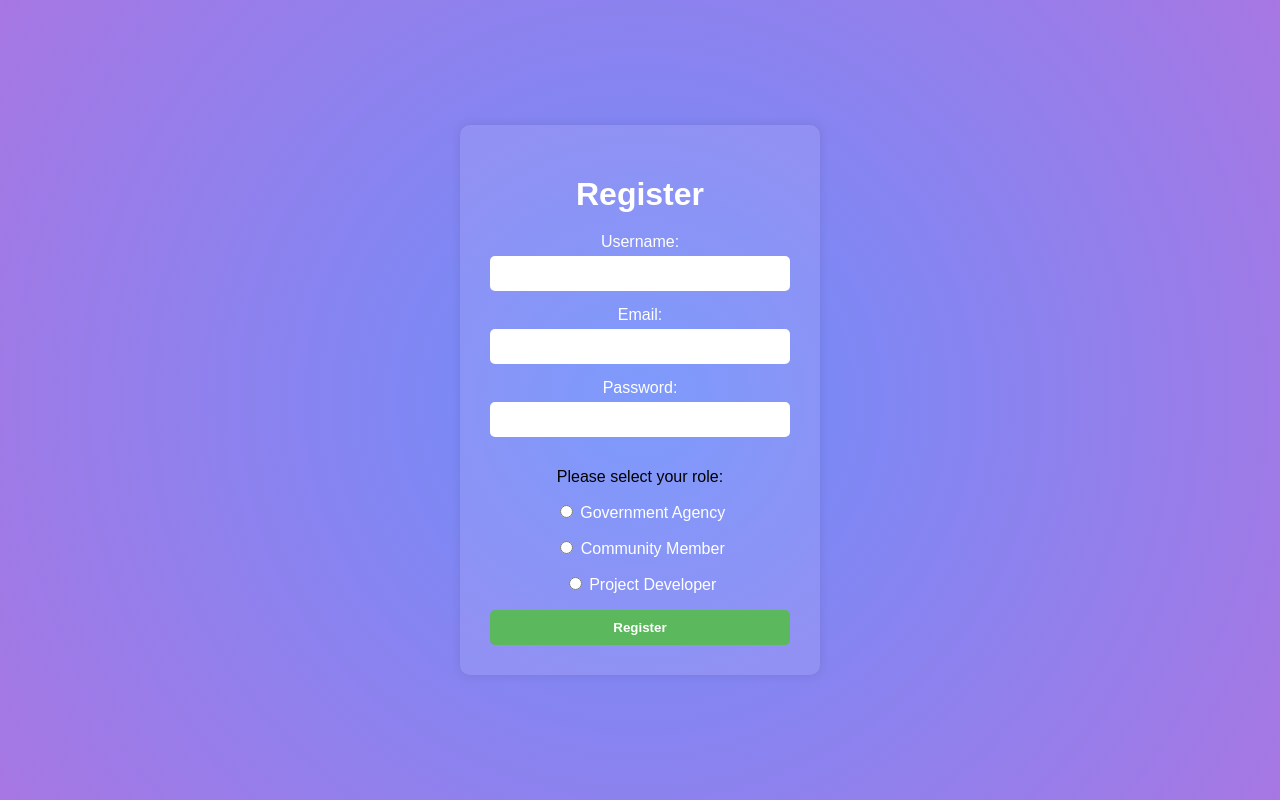
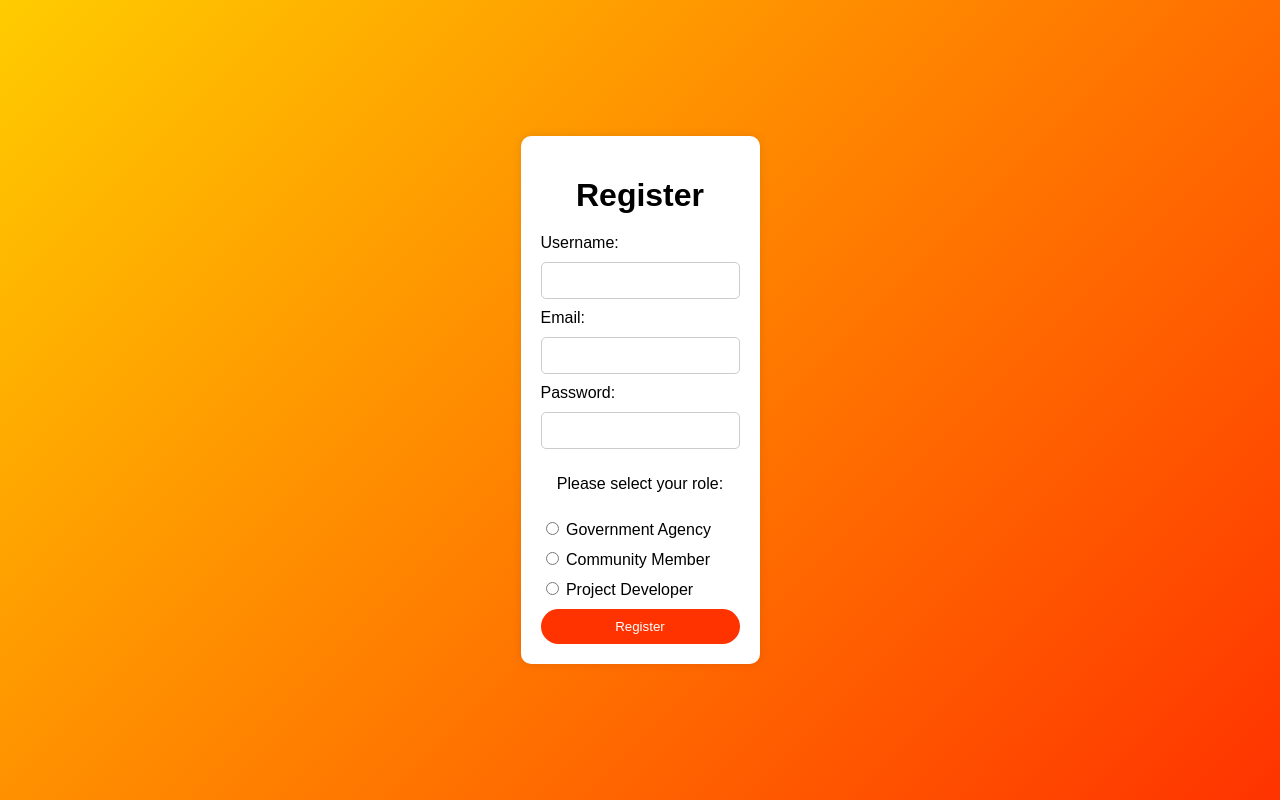
Before and after one commit to Rohaenat-Eniola-Mustapha/InfraTour, a PHP site: page /register.html in a window 1280 px wide. Run offline with PHP 8.4, Linux system fonts and the light colour scheme.

Commit message:
Update styles.css

```diff
--- a/css/styles.css
+++ b/css/styles.css
@@ -1,101 +1,52 @@
-/* General styles */
 body {
     font-family: Arial, sans-serif;
-    background: radial-gradient(circle, #6e8efb, #a777e3);
-    margin: 0;
-    padding: 0;
+    background: linear-gradient(135deg, #ffcc00, #ff3300);
     display: flex;
     justify-content: center;
     align-items: center;
     height: 100vh;
+    margin: 0;
+}
+
+.form-container {
+    background: white;
+    padding: 20px;
+    border-radius: 10px;
+    box-shadow: 0 0 10px rgba(0, 0, 0, 0.1);
+    text-align: center;
 }
 
 h1 {
-    color: #fff;
-    text-align: center;
     margin-bottom: 20px;
 }
 
-/* Container for the welcome message and buttons */
-.container {
-    text-align: center;
-    background: rgba(255, 255, 255, 0.1);
-    padding: 30px;
-    box-shadow: 0 0 10px rgba(0, 0, 0, 0.1);
+form {
+    display: flex;
+    flex-direction: column;
+    gap: 10px;
 }
 
-/* Navigation styles */
-nav {
-    margin-top: 20px;
+label {
+    text-align: left;
 }
 
-nav ul {
-    list-style-type: none;
-    padding: 0;
-}
-
-nav ul li {
-    display: inline;
-    margin: 0 10px;
-}
-
-nav ul li a.button {
-    text-decoration: none;
-    color: #fff;
-    background-color: #5cb85c;
-    padding: 10px 20px;
-    border-radius: 10px;
-    font-weight: bold;
-    transition: background-color 0.3s;
-}
-
-nav ul li a.button:hover {
-    background-color: #4cae4c;
-}
-
-/* Form container for register and login pages */
-.form-container {
-    background: rgba(255, 255, 255, 0.1);
-    padding: 30px;
-    border-radius: 10px;
-    box-shadow: 0 0 10px rgba(0, 0, 0, 0.1);
-    text-align: center;
-    width: 300px;
-    margin: 20px;
-}
-
-.form-container h1 {
-    margin-bottom: 20px;
-}
-
-.form-container form {
-    display: flex;
-    flex-direction: column;
-}
-
-.form-container form label {
-    margin-bottom: 5px;
-    color: #fff;
-}
-
-.form-container form input {
-    margin-bottom: 15px;
+input[type="text"],
+input[type="email"],
+input[type="password"] {
     padding: 10px;
-    border: none;
+    border: 1px solid #ccc;
     border-radius: 5px;
 }
 
-.form-container form button {
+button {
     padding: 10px;
     border: none;
-    border-radius: 5px;
-    background-color: #5cb85c;
-    color: #fff;
-    font-weight: bold;
+    border-radius: 50px;
+    background-color: #ff3300;
+    color: white;
     cursor: pointer;
-    transition: background-color 0.3s;
 }
 
-.form-container form button:hover {
-    background-color: #4cae4c;
+button:hover {
+    background-color: #cc2900;
 }
```
